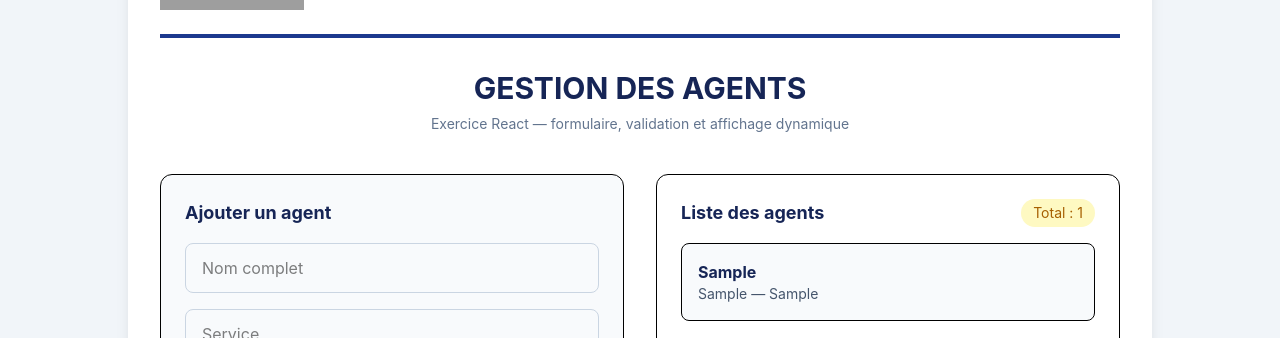
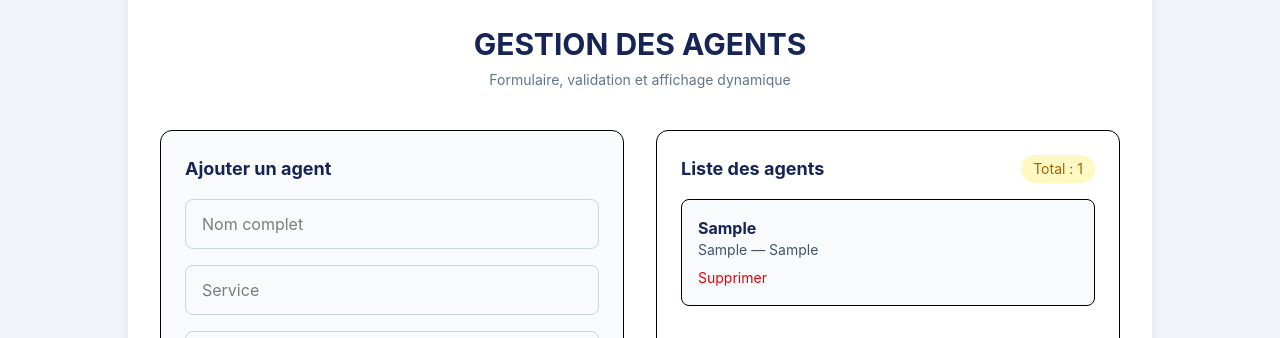
Before and after one commit to bontetabala4/acgt-agents-exercice, a React (Vite) app: page / in a window 1280 px wide. Both pictures are taken after typing "Sample", "Sample", "Sample" into the empty fields and a click on the button "Ajouter". Shown: the part 160-498 px from the top of the page. Built offline with nearby package versions, Linux system fonts and the light colour scheme; grey boxes are pictures that could not be loaded.

Commit message:
add form validation and delete action

```diff
--- a/src/App.tsx
+++ b/src/App.tsx
@@ -14,6 +14,7 @@ function App() {
   const [service, setService] = useState("");
   const [role, setRole] = useState("");
   const [agents, setAgents] = useState<Agent[]>([]);
+  const [error, setError] = useState("");
 
   useEffect(() => {
     const timer = setTimeout(() => setLoading(false), 1200);
@@ -24,7 +25,7 @@ function App() {
     e.preventDefault();
 
     if (!name.trim() || !service.trim() || !role.trim()) {
-      alert("Veuillez remplir tous les champs");
+      setError("Tous les champs sont obligatoires");
       return;
     }
 
@@ -39,6 +40,11 @@ function App() {
     setName("");
     setService("");
     setRole("");
+    setError("");
+  };
+
+  const handleDelete = (id: number) => {
+    setAgents(agents.filter((agent) => agent.id !== id));
   };
 
   if (loading) {
@@ -78,7 +84,7 @@ function App() {
               Gestion des agents
             </h1>
             <p className="mt-2 text-sm text-slate-500">
-              Exercice React — formulaire, validation et affichage dynamique
+              Formulaire, validation et affichage dynamique
             </p>
           </div>
         </header>
@@ -86,11 +92,13 @@ function App() {
         <section className="px-8 py-10 grid md:grid-cols-2 gap-8">
           <form
             onSubmit={handleSubmit}
-            className="bg-slate-50 border rounded-xl p-6 space-y-4"
+            className="bg-slate-50 border rounded-xl p-6 space-y-4 transition hover:shadow-lg"
           >
             <h2 className="text-lg font-bold text-blue-950">
               Ajouter un agent
             </h2>
+
+            {error && <p className="text-red-600 text-sm">{error}</p>}
 
             <input
               type="text"
@@ -124,7 +132,7 @@ function App() {
             </button>
           </form>
 
-          <div className="bg-white border rounded-xl p-6">
+          <div className="bg-white border rounded-xl p-6 transition hover:shadow-lg">
             <div className="flex justify-between items-center mb-4">
               <h2 className="text-lg font-bold text-blue-950">
                 Liste des agents
@@ -149,6 +157,13 @@ function App() {
                     <p className="text-sm text-slate-600">
                       {agent.service} — {agent.role}
                     </p>
+
+                    <button
+                      onClick={() => handleDelete(agent.id)}
+                      className="text-red-600 text-sm mt-2"
+                    >
+                      Supprimer
+                    </button>
                   </div>
                 ))}
               </div>
```
Also changed, not shown: public/images/acgt-logo.png (renamed from public/images/acgt-logo.png.png).
